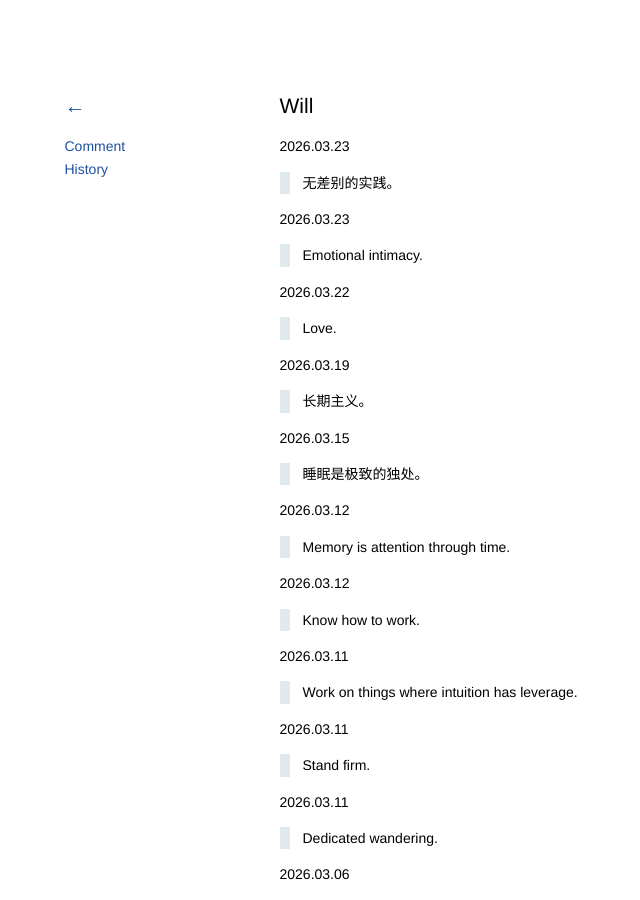
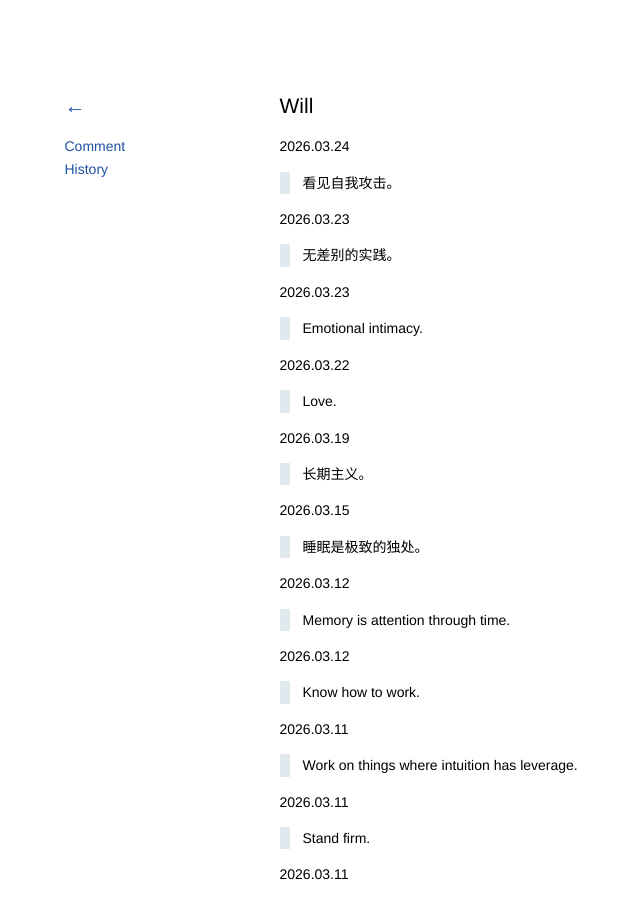
Before and after one commit to kidlj/awei, a Jekyll site: the page built from _wiki/will.md, in a window 1280 px wide and 900 px high. Shown: the whole window, without its empty margins (68-708 px from the left). Built offline with Jekyll 4.4.1, drawn with Linux system fonts in a browser that asks for light colours.

Commit message:
update will

```diff
--- a/_wiki/will.md
+++ b/_wiki/will.md
@@ -1,6 +1,10 @@
 ---
 title: Will
 ---
+
+2026.03.24
+
+> 看见自我攻击。
 
 2026.03.23
 
```
